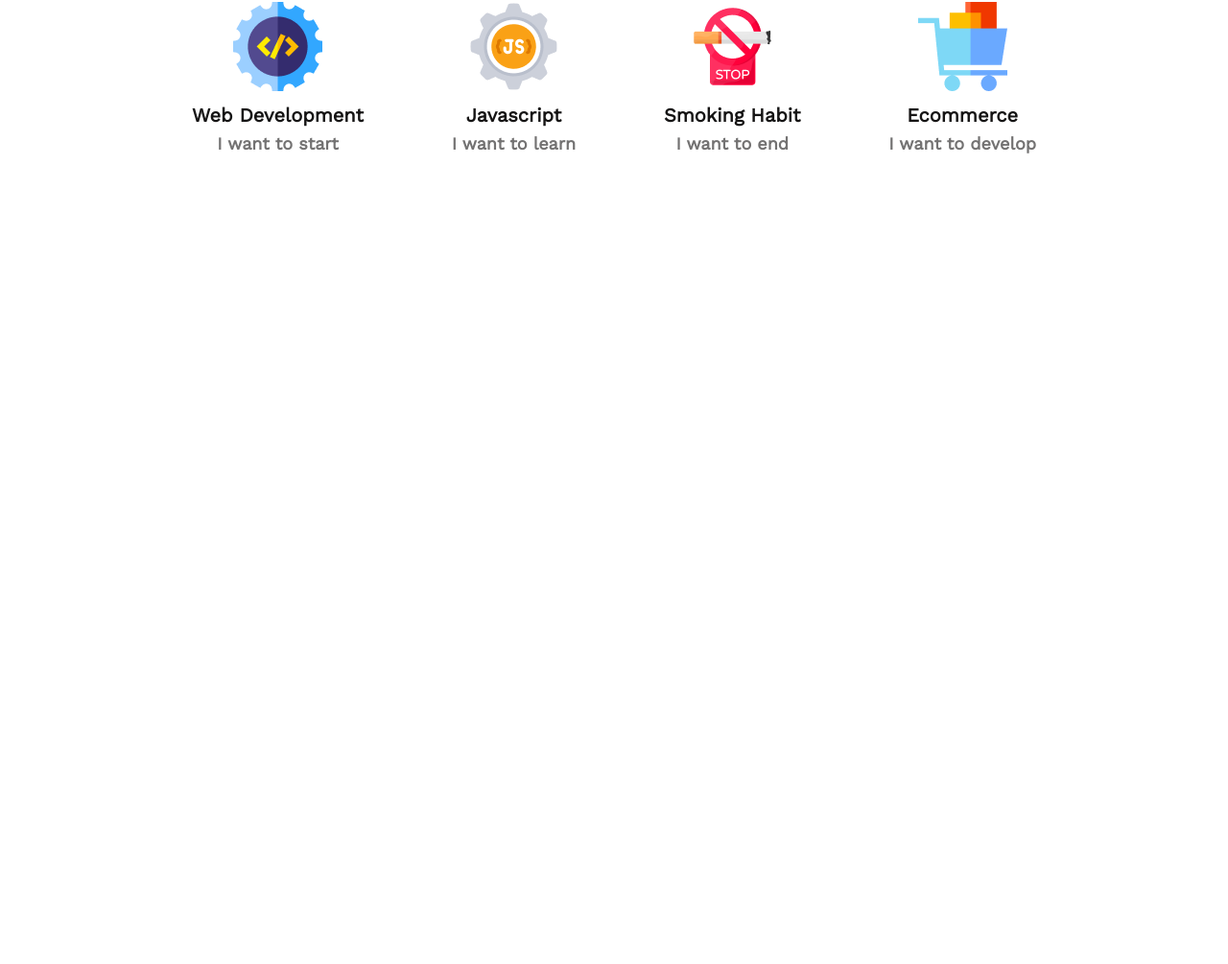
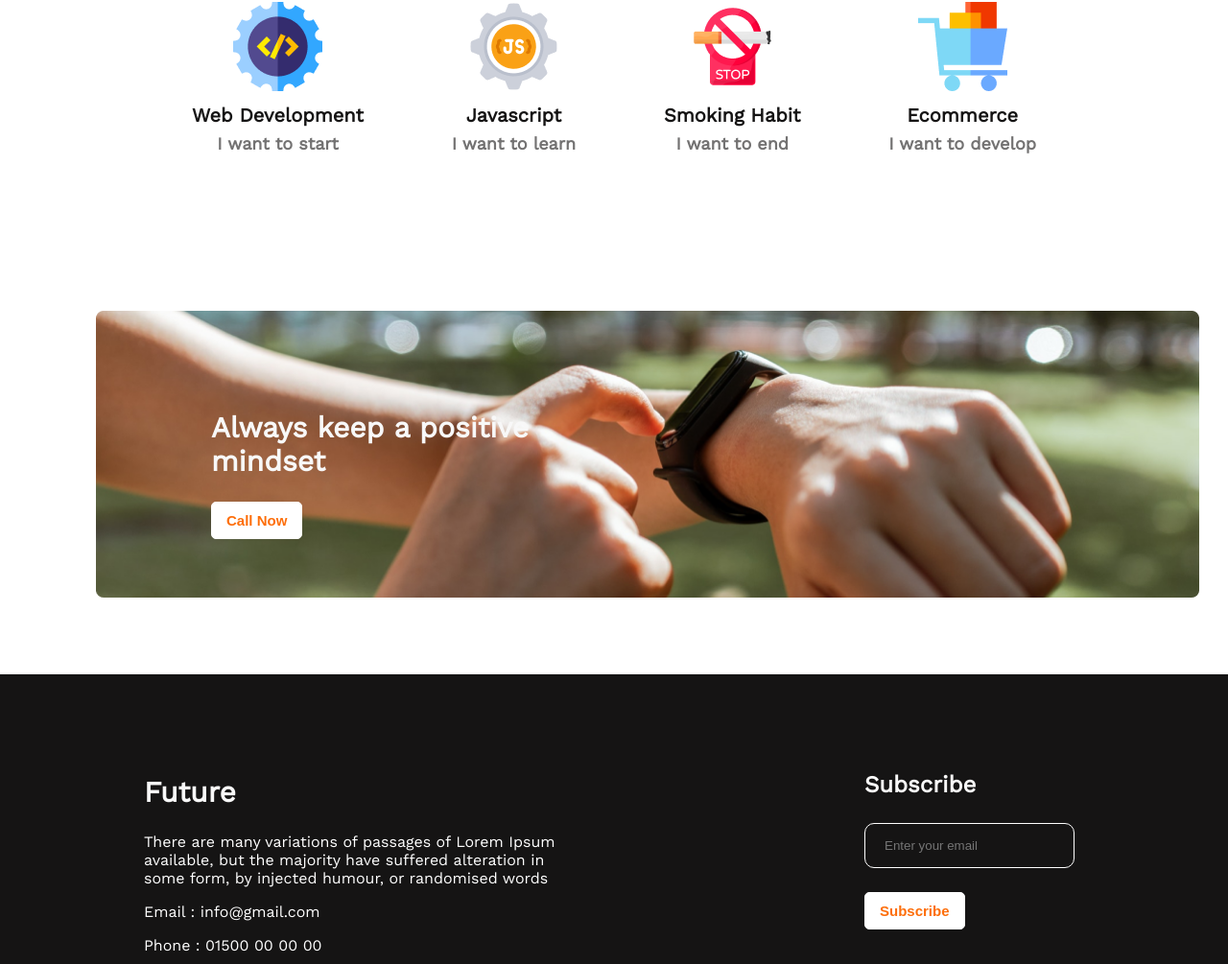
Before and after one commit to NaymaFerdousi/new-year-, a plain HTML site: page index.html in a window 1280 px wide. Shown: the part 1652-2657 px from the top of the page at 96% size. Before the commit the page ends 1975 px from the top, so only its background shows below. Drawn offline with nearby package versions, Linux system fonts and the light colour scheme; a web font is replaced by a local one.

Commit message:
footer added

```diff
--- a/index.html
+++ b/index.html
@@ -14,7 +14,7 @@
     <!-- banner start -->
     <section>
         <div class="banner">
-            <img src="images/banner/banner1.png" alt="" class="image">
+            <img src="images/banner/banner1.png" alt="" class="image1">
         <h2 class="banner-title">
             All Thinks Are Possible If You believe
         </h2>
@@ -75,9 +75,40 @@
                 <p class="plan-sub-element">I want to develop</p>
             </div>
         </div>
-
     </section>
     <!-- plans end -->
-
+    <!-- connect start -->
+    <section>
+        <div class="connect">
+            <img src="images/watch.png" alt="" class="image ">
+            <div class="connect-title">
+                <h1>Always keep a positive <br> mindset</h1>
+                <button class="btn">Call Now</button>
+            </div>
+        </div>
+    </section>
+    <!-- connect end-->
+    <!-- footer start -->
+    <section class="footer">
+        <div class="footer-section">
+            <div class="future">
+                <h2 class="future-title">Future</h2>
+                <p class="future-sub-title">There are many variations of passages of Lorem Ipsum <br> available, but the majority have suffered alteration in some form, by injected humour, or randomised words</p>
+                <p class="future-sub-title">Email : info@gmail.com</p>
+                <p class="future-sub-title">Phone : 01500 00 00 00</p>
+                <div class="link">
+                    <img src="images/icons/fb.png" alt="">
+                    <img src="images/icons/twitter.png" alt="">
+                    <img src="images/icons/youtube.png" alt="">
+                </div>
+            </div>
+            <div class="subscribe">
+                <h2 class="subscribe-title">Subscribe</h2>
+                <input class="email-btn" type="email" id="emails" placeholder="Enter your email">
+                <button class="btn"> Subscribe</button>
+            </div>
+        </div>
+    </section>
+    <!-- footer end -->
 </body>
 </html>
--- a/style/style.css
+++ b/style/style.css
@@ -4,10 +4,10 @@ body{
     font-family: 'Work Sans',sans-serif;
 }
 /* banner style */
-.image{
+.image1{
     height: 650px;
     width: 1400px;
-    max-width: 100%;
+    /* max-width: 100%; */
 }
 .banner{
     display: flex;
@@ -93,3 +93,70 @@ body{
     font-size: 18px;
     color:#737272 ;
 }
+/* connect style */
+.image{
+    height: 300px;
+    width: 1150px;
+}
+
+.connect{
+    padding-left: 100px;
+    padding-bottom: 80px;
+    display: flex;
+
+
+}
+.connect-title{
+    position: absolute;
+    margin-left: 120px;
+    margin-top: 80px;
+    text-align: left;
+    color: #F8F8F8;
+    font-size: 20px;
+}
+/* footer style */
+.footer{
+    background-color: #151414;
+    color: #F8F8F8;
+    max-width: 100%;
+    /* max-height: fit-content; */
+}
+.footer-section{
+    display: flex;
+}
+.future{
+    margin: 80px 150px;
+}
+.future-title{
+    font-size: 30px;
+}
+.future-sub-title{
+    color: #FFFFFF;
+    font-weight: 400;
+    font-size: 16px;
+}
+.subscribe{
+    margin: 80px 160px;
+    line-height: 30px;
+}
+.subscribe-title{
+    margin-bottom: 25px;
+}
+#emails{
+    background-color: transparent;
+    border-radius: 10px;
+    border: 1px solid #FFFFFF ;
+    padding: 15px 20px;
+    margin-bottom: 25px;
+
+}
+.btn{
+    color: #FD6E0A;
+    font-weight: 600;
+    font-size: 15px;
+    border-radius: 5px;
+    background: #FFFFFF;
+    border: 1px solid #FFFFFF ;
+    padding: 10px 15px;
+    /* margin-top: 15px; */
+}
```
Also changed, not shown: images/icons/check 1 (1).png (deleted), images/icons/check 1 (2).png (deleted), images/icons/check 1 (3).png (deleted), images/icons/check 1.png (deleted).
